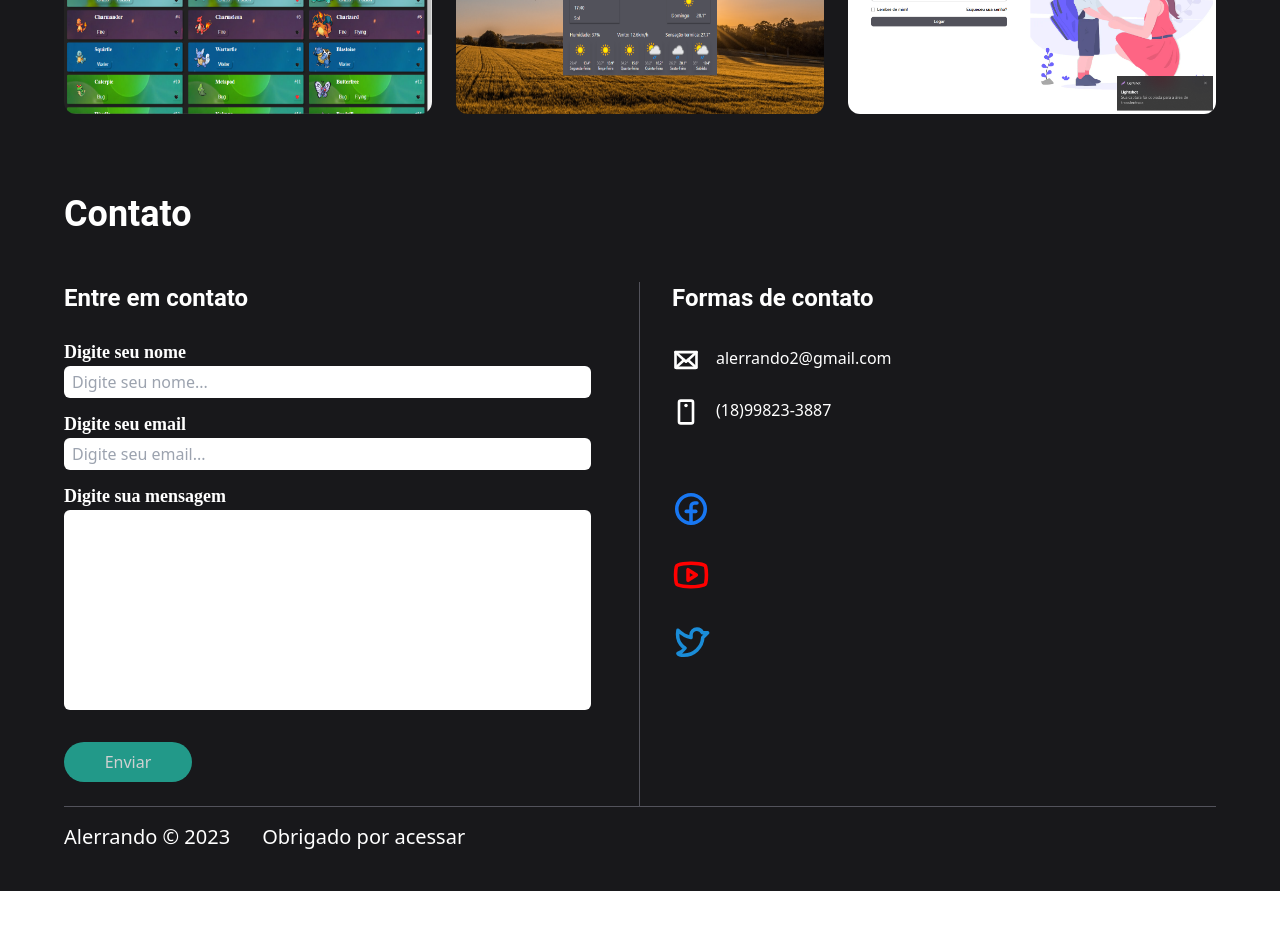
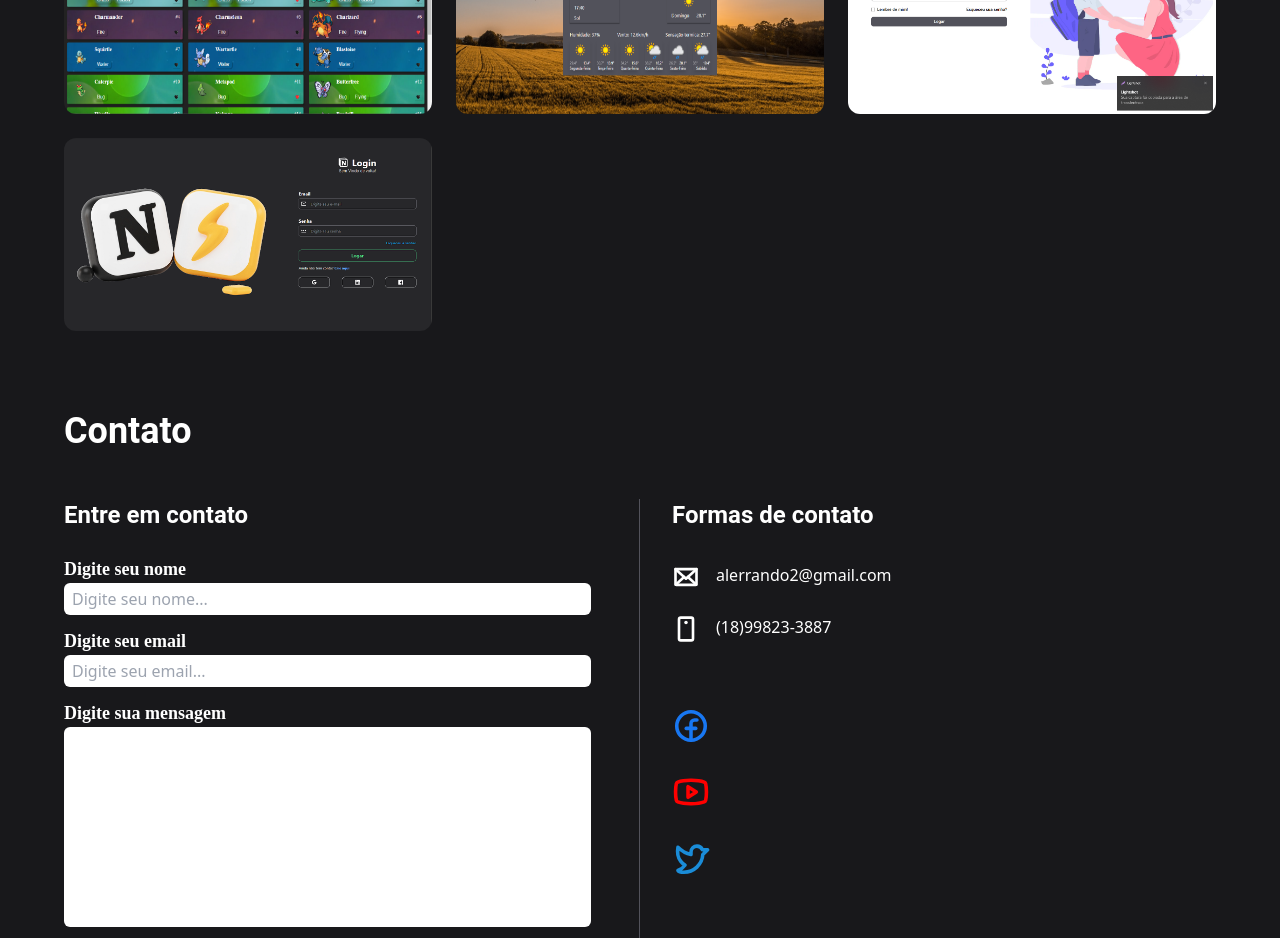
Before and after one commit to Alerrando/Portfolio, a React (Vite) app: page / in a window 1280 px wide. Shown: the part 2060-2998 px from the top of the page. Before the commit the page ends 2951 px from the top, so only its background shows below. Built offline with nearby package versions, Linux system fonts and the light colour scheme; a web font is replaced by a local one.

Commit message:
feat: add project notion clone

```diff
--- a/src/components/Projects/index.tsx
+++ b/src/components/Projects/index.tsx
@@ -89,11 +89,21 @@ const projects: ProjectsTypes[] = [
 
   {
     title: "Sistema de Gerenciamento Escolar",
-    subTitle: "Projeto Sistema de Gerenciamento Escolar",
+    subTitle: "Projeto Sistema de Gerenciamento Escolar com ReactJS e Spring Boot",
     img: "Projetos/projeto9.png",
     alt: "Projeto de gerenciamento escolar",
     githubSite: "https://github.com/Alerrando/sistema-seduc",
     desktopSite: "https://sistema-seduc.vercel.app",
+    projectFilter: "React",
+  },
+
+  {
+    title: "Clone do Notion",
+    subTitle: "Projeto Notion Clone feito com ReactJS",
+    img: "Projetos/projeto10.png",
+    alt: "Projeto do notion clone",
+    githubSite: "https://github.com/Alerrando/Notion-Clone",
+    desktopSite: "https://notion-clone-alerrando.vercel.app",
     projectFilter: "React",
   },
 ];
```
Also changed, not shown: public/Projetos/projeto10.png (added). Lines whose indentation alone changed are shown as unchanged.
